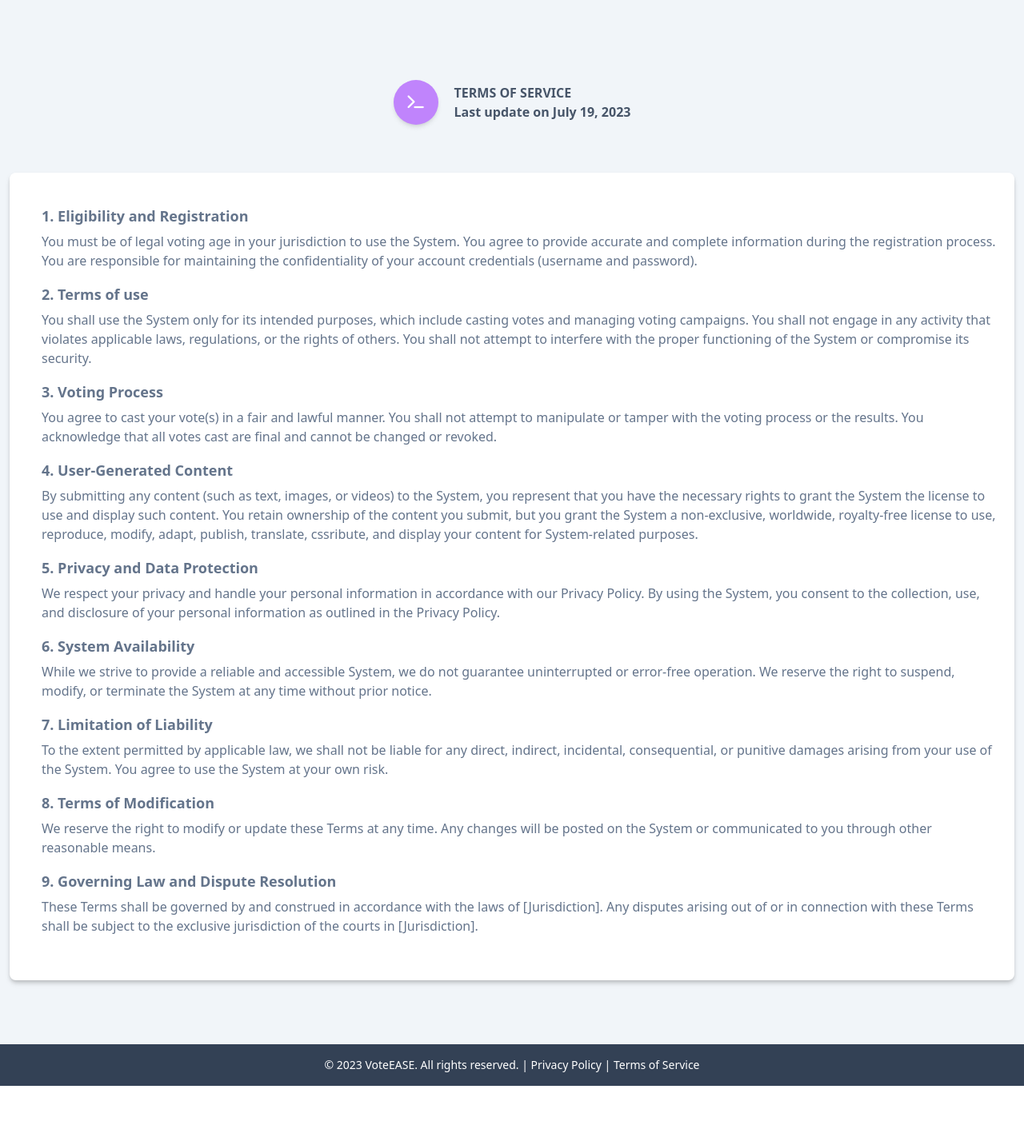
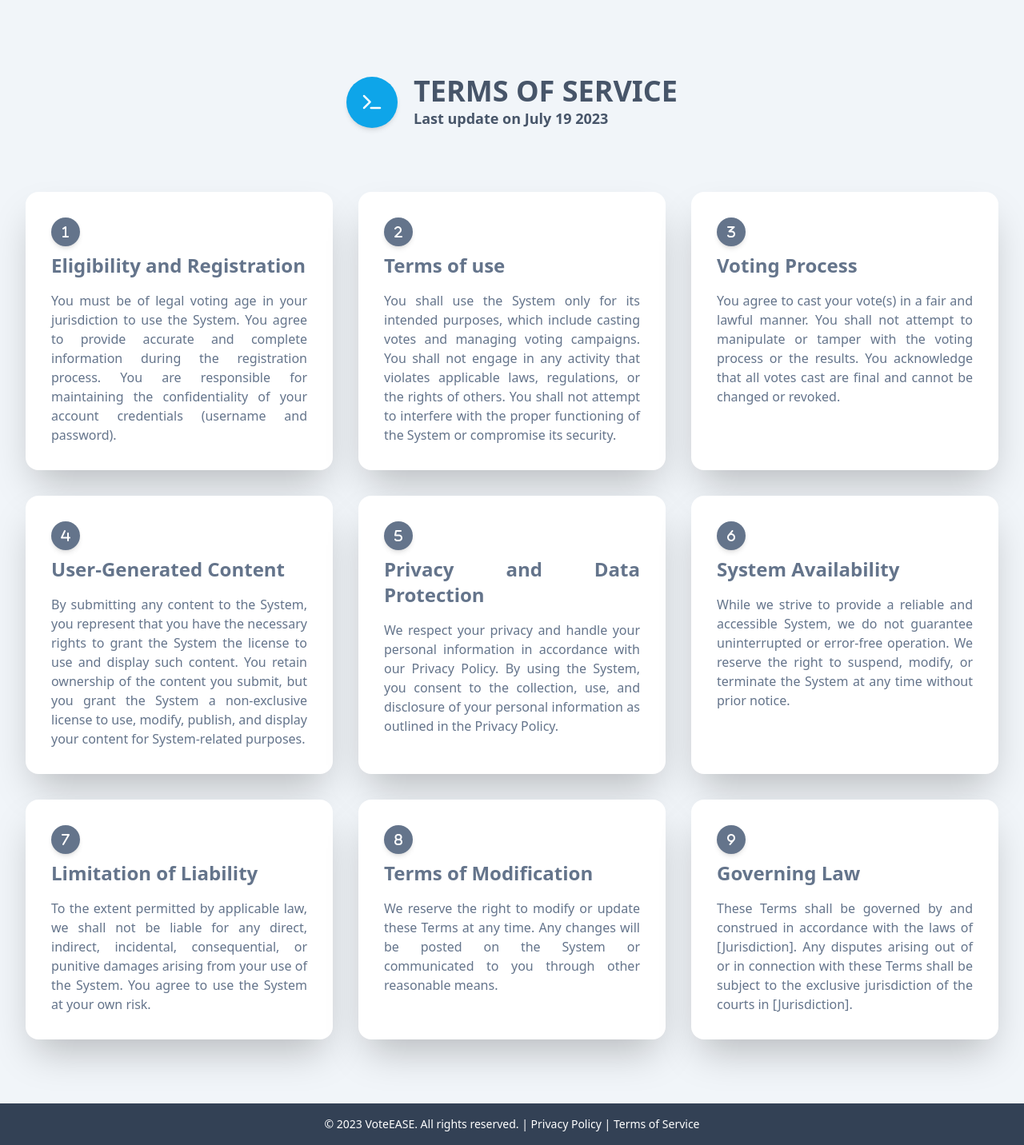
Before and after one commit to kavindu-mane/VoteEASE, a Java web app: page /terms.jsp in a window 1280 px wide. Shown: the part 68-1500 px from the top of the page at 80% size. Before the commit the page ends 1426 px from the top, so only its background shows below. Run offline with Tomcat 11, a stand-in JSP engine, Linux system fonts and the light colour scheme; style sheets or scripts are compiled from the project's sources; some libraries are stand-ins or nearby versions.

Commit message:
terms page ui update

```diff
--- a/src/main/webapp/terms.jsp
+++ b/src/main/webapp/terms.jsp
@@ -23,36 +23,52 @@
         <div class="py-5 w-full h-24 flex items-center justify-center">
           <%-- icon --%>
           <div
-            class="flex shadow-md items-center justify-center w-14 h-14 bg-purple-400 mr-5 rounded-full text-lg text-white"
+            class="flex shadow-md items-center justify-center w-16 h-16 bg-sky-500 mr-5 rounded-full text-xl text-white"
           >
             <i class="fa-solid fa-terminal"></i>
           </div>
           <div class="font-bold text-slate-600">
-            <h2>TERMS OF SERVICE</h2>
-            <p>Last update on July 19, 2023</p>
+            <h2 class="text-4xl">TERMS OF SERVICE</h2>
+            <p class="text-lg">Last update on July 19 2023</p>
           </div>
         </div>
 
         <%-- content --%>
         <div
-          class="px-10 pr-5 bg-white text-slate-500 mt-10 rounded-lg shadow-md drop-shadow-md py-10"
+          class="grid grid-cols-1 mt-16 sm:grid-cols-2 md:grid-cols-3 gap-8 w-fit h-fit text-justify"
         >
-          <ol>
-            <li class="mb-4">
-              <h3 class="mb-1.5 text-lg font-bold">
-                1. Eligibility and Registration
-              </h3>
-              <p>
+          <div
+            class="bg-white rounded-2xl p-8 mx-4 sm:mx-0 max-w-sm shadow-2xl text-slate-500 cursor-pointer hover:scale-105 hover:bg-sky-100 ease-in duration-300"
+          >
+            <div
+            class="flex shadow-md items-center justify-center w-9 h-9 bg-slate-500 rounded-full text-base mb-2 text-white"
+            >
+              <i class="fa-solid fa-1"></i>
+            </div>
+            <h4 class="text-2xl font-bold mb-4">
+              Eligibility and Registration
+            </h4>
+            <p class="text-base">
               You must be of legal voting age in your jurisdiction to use the
               System. You agree to provide accurate and complete information
               during the registration process. You are responsible for
               maintaining the confidentiality of your account credentials
               (username and password).
             </p>
-            </li>
-            <li class="mb-4">
-              <h3 class="mb-1.5 text-lg font-bold">2. Terms of use</h3>
-              <p>
+          </div>
+
+          <div
+            class="bg-white rounded-2xl p-8 mx-4 sm:mx-0 max-w-sm shadow-2xl text-slate-500 cursor-pointer hover:scale-105 hover:bg-sky-100 ease-in duration-300"
+          >
+            <div
+            class="flex shadow-md items-center justify-center w-9 h-9 bg-slate-500 rounded-full text-base mb-2 text-white"
+            >
+              <i class="fa-solid fa-2"></i>
+            </div>
+            <h4 class="text-2xl font-bold mb-4">
+              Terms of use
+            </h4>
+            <p class="text-base">
               You shall use the System only for its intended purposes, which
               include casting votes and managing voting campaigns. You shall
               not engage in any activity that violates applicable laws,
@@ -60,81 +76,140 @@
               interfere with the proper functioning of the System or
               compromise its security.
             </p>
-            </li>
-            <li class="mb-4">
-              <h3 class="mb-1.5 text-lg font-bold">3. Voting Process</h3>
-              <p>
+          </div>
+
+          <div
+            class="bg-white rounded-2xl p-8 mx-4 sm:mx-0 max-w-sm shadow-2xl text-slate-500 cursor-pointer hover:scale-105 hover:bg-sky-100 ease-in duration-300"
+          >
+            <div
+            class="flex shadow-md items-center justify-center w-9 h-9 bg-slate-500 rounded-full text-base mb-2 text-white"
+            >
+              <i class="fa-solid fa-3"></i>
+            </div>
+            <h4 class="text-2xl font-bold mb-4">
+              Voting Process
+            </h4>
+            <p class="text-base">
               You agree to cast your vote(s) in a fair and lawful manner. You
               shall not attempt to manipulate or tamper with the voting
               process or the results. You acknowledge that all votes cast are
               final and cannot be changed or revoked.
             </p>
-            </li>
-            <li class="mb-4">
-              <h3 class="mb-1.5 text-lg font-bold">
-                4. User-Generated Content
-              </h3>
-              <p>
-                By submitting any content (such as text, images, or videos) to
-                the System, you represent that you have the necessary rights to
+          </div>
+
+          <div
+            class="bg-white rounded-2xl p-8 mx-4 sm:mx-0 max-w-sm shadow-2xl text-slate-500 cursor-pointer hover:scale-105 hover:bg-sky-100 ease-in duration-300"
+          >
+            <div
+            class="flex shadow-md items-center justify-center w-9 h-9 bg-slate-500 rounded-full text-base mb-2 text-white"
+            >
+              <i class="fa-solid fa-4"></i>
+            </div>
+            <h4 class="text-2xl font-bold mb-4">
+              User-Generated Content
+            </h4>
+            <p class="text-base">
+              By submitting any content to the System, you represent that you have the necessary rights to
               grant the System the license to use and display such content.
               You retain ownership of the content you submit, but you grant
-                the System a non-exclusive, worldwide, royalty-free license to
-                use, reproduce, modify, adapt, publish, translate, cssribute,
-                and display your content for System-related purposes.
+              the System a non-exclusive license to use, modify, publish, and
+              display your content for System-related purposes.
             </p>
-            </li>
-            <li class="mb-4">
-              <h3 class="mb-1.5 text-lg font-bold">
-                5. Privacy and Data Protection
-              </h3>
-              <p>
+          </div>
+
+          <div
+            class="bg-white rounded-2xl p-8 mx-4 sm:mx-0 max-w-sm shadow-2xl text-slate-500 cursor-pointer hover:scale-105 hover:bg-sky-100 ease-in duration-300"
+          >
+            <div
+            class="flex shadow-md items-center justify-center w-9 h-9 bg-slate-500 rounded-full text-base mb-2 text-white"
+            >
+              <i class="fa-solid fa-5"></i>
+            </div>
+            <h4 class="text-2xl font-bold mb-4">
+              Privacy and Data Protection
+            </h4>
+            <p class="text-base">
               We respect your privacy and handle your personal information in
               accordance with our Privacy Policy. By using the System, you
               consent to the collection, use, and disclosure of your personal
               information as outlined in the Privacy Policy.
             </p>
-            </li>
-            <li class="mb-4">
-              <h3 class="mb-1.5 text-lg font-bold">6. System Availability</h3>
-              <p>
+          </div>
+
+          <div
+            class="bg-white rounded-2xl p-8 mx-4 sm:mx-0 max-w-sm shadow-2xl text-slate-500 cursor-pointer hover:scale-105 hover:bg-sky-100 ease-in duration-300"
+          >
+            <div
+            class="flex shadow-md items-center justify-center w-9 h-9 bg-slate-500 rounded-full text-base mb-2 text-white"
+            >
+              <i class="fa-solid fa-6"></i>
+            </div>
+            <h4 class="text-2xl font-bold mb-4">
+              System Availability
+            </h4>
+            <p class="text-base">
               While we strive to provide a reliable and accessible System, we
               do not guarantee uninterrupted or error-free operation. We
               reserve the right to suspend, modify, or terminate the System at
               any time without prior notice.
             </p>
-            </li>
-            <li class="mb-4">
-              <h3 class="mb-1.5 text-lg font-bold">
-                7. Limitation of Liability
-              </h3>
-              <p>
+          </div>
+
+          <div
+            class="bg-white rounded-2xl p-8 mx-4 sm:mx-0 max-w-sm shadow-2xl text-slate-500 cursor-pointer hover:scale-105 hover:bg-sky-100 ease-in duration-300"
+          >
+            <div
+            class="flex shadow-md items-center justify-center w-9 h-9 bg-slate-500 rounded-full text-base mb-2 text-white"
+            >
+              <i class="fa-solid fa-7"></i>
+            </div>
+            <h4 class="text-2xl font-bold mb-4">
+              Limitation of Liability
+            </h4>
+            <p class="text-base">
               To the extent permitted by applicable law, we shall not be
               liable for any direct, indirect, incidental, consequential, or
               punitive damages arising from your use of the System. You agree
               to use the System at your own risk.
             </p>
-            </li>
-            <li class="mb-4">
-              <h3 class="mb-1.5 text-lg font-bold">8. Terms of Modification</h3>
-              <p>
+          </div>
+
+          <div
+            class="bg-white rounded-2xl p-8 mx-4 sm:mx-0 max-w-sm shadow-2xl text-slate-500 cursor-pointer hover:scale-105 hover:bg-sky-100 ease-in duration-300"
+          >
+            <div
+            class="flex shadow-md items-center justify-center w-9 h-9 bg-slate-500 rounded-full text-base mb-2 text-white"
+            >
+              <i class="fa-solid fa-8"></i>
+            </div>
+            <h4 class="text-2xl font-bold mb-4">
+              Terms of Modification
+            </h4>
+            <p class="text-base">
               We reserve the right to modify or update these Terms at any
               time. Any changes will be posted on the System or communicated
               to you through other reasonable means.
             </p>
-            </li>
-            <li class="mb-4">
-              <h3 class="mb-1.5 text-lg font-bold">
-                9. Governing Law and Dispute Resolution
-              </h3>
-              <p>
+          </div>
+
+          <div
+            class="bg-white rounded-2xl p-8 mx-4 sm:mx-0 max-w-sm shadow-2xl text-slate-500 cursor-pointer hover:scale-105 hover:bg-sky-100 ease-in duration-300"
+          >
+            <div
+            class="flex shadow-md items-center justify-center w-9 h-9 bg-slate-500 rounded-full text-base mb-2 text-white"
+            >
+              <i class="fa-solid fa-9"></i>
+            </div>
+            <h4 class="text-2xl font-bold mb-4">
+              Governing Law
+            </h4>
+            <p class="text-base">
               These Terms shall be governed by and construed in accordance
               with the laws of [Jurisdiction]. Any disputes arising out of or
               in connection with these Terms shall be subject to the exclusive
               jurisdiction of the courts in [Jurisdiction].
             </p>
-            </li>
-          </ol>
+          </div>
         </div>
       </div>
     </div>
```
Lines whose indentation alone changed are shown as unchanged.
